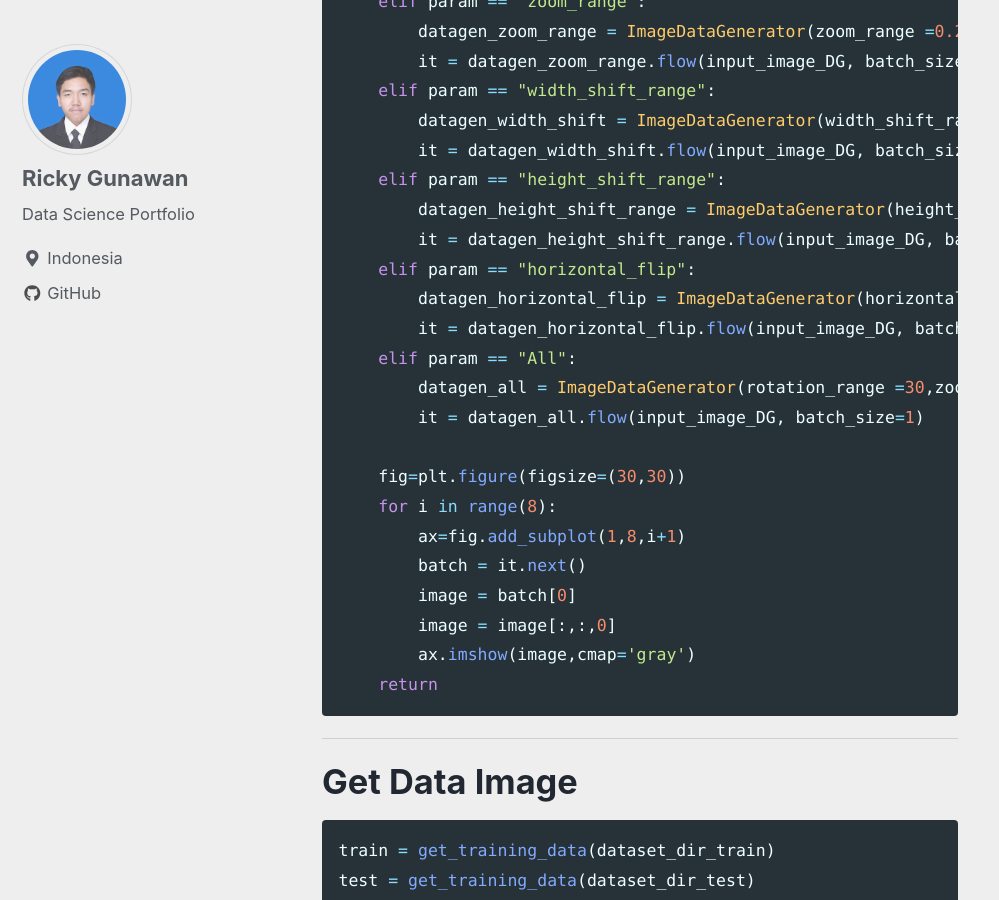
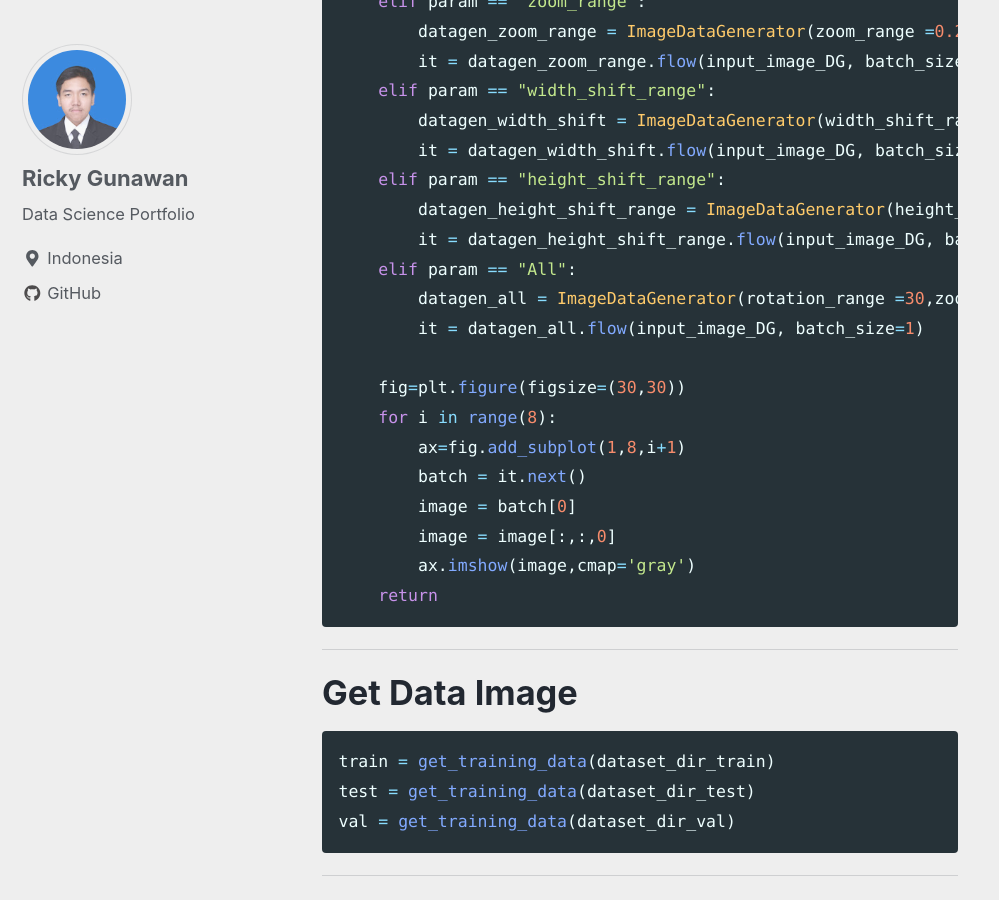
Before and after one commit to RickyGunawan09/RickyGunawan.github.io, a Jekyll site: the page built from _posts/2020-10-13-Pneumonia_Classification.md, in a window 1280 px wide and 900 px high, scrolled down 4798 px. Shown: the whole window, without its empty margins (0-999 px from the left). Built offline with Jekyll 4.4.1, drawn with Linux system fonts in a browser that asks for light colours; nearby versions of some CDN libraries; some of the changed text lies outside the part shown.

Commit message:
remove horizontal_flip

````diff
--- a/_posts/2020-10-13-Pneumonia_Classification.md
+++ b/_posts/2020-10-13-Pneumonia_Classification.md
@@ -127,9 +127,6 @@
     elif param == "height_shift_range":
         datagen_height_shift_range = ImageDataGenerator(height_shift_range =0.1)
         it = datagen_height_shift_range.flow(input_image_DG, batch_size=1)
-    elif param == "horizontal_flip":
-        datagen_horizontal_flip = ImageDataGenerator(horizontal_flip =True)
-        it = datagen_horizontal_flip.flow(input_image_DG, batch_size=1)
     elif param == "All":
         datagen_all = ImageDataGenerator(rotation_range =30,zoom_range =0.2,width_shift_range =0.1,height_shift_range =0.1,horizontal_flip =True)
         it = datagen_all.flow(input_image_DG, batch_size=1)
@@ -311,8 +308,8 @@
 train_datagen = ImageDataGenerator(rotation_range = 30,  # randomly rotate images in the range (degrees, 0 to 180)
                                    zoom_range = 0.2, # Randomly zoom image
                                    width_shift_range=0.1,  # randomly shift images horizontally (fraction of total width)
-                                   height_shift_range=0.1,  # randomly shift images vertically (fraction of total height)
-                                   horizontal_flip = True)  # randomly flip images
+                                   height_shift_range=0.1  # randomly shift images vertically (fraction of total height)
+                                   )
 
 train_datagen.fit(feature_train)
 ```
@@ -332,7 +329,7 @@
 
 
 ```python
-list_param=["rotation_range","zoom_range","width_shift_range","height_shift_range","horizontal_flip","All"]
+list_param=["rotation_range","zoom_range","width_shift_range","height_shift_range","All"]
 
 for i in list_param:
     imagedatagenerator(i)
````
